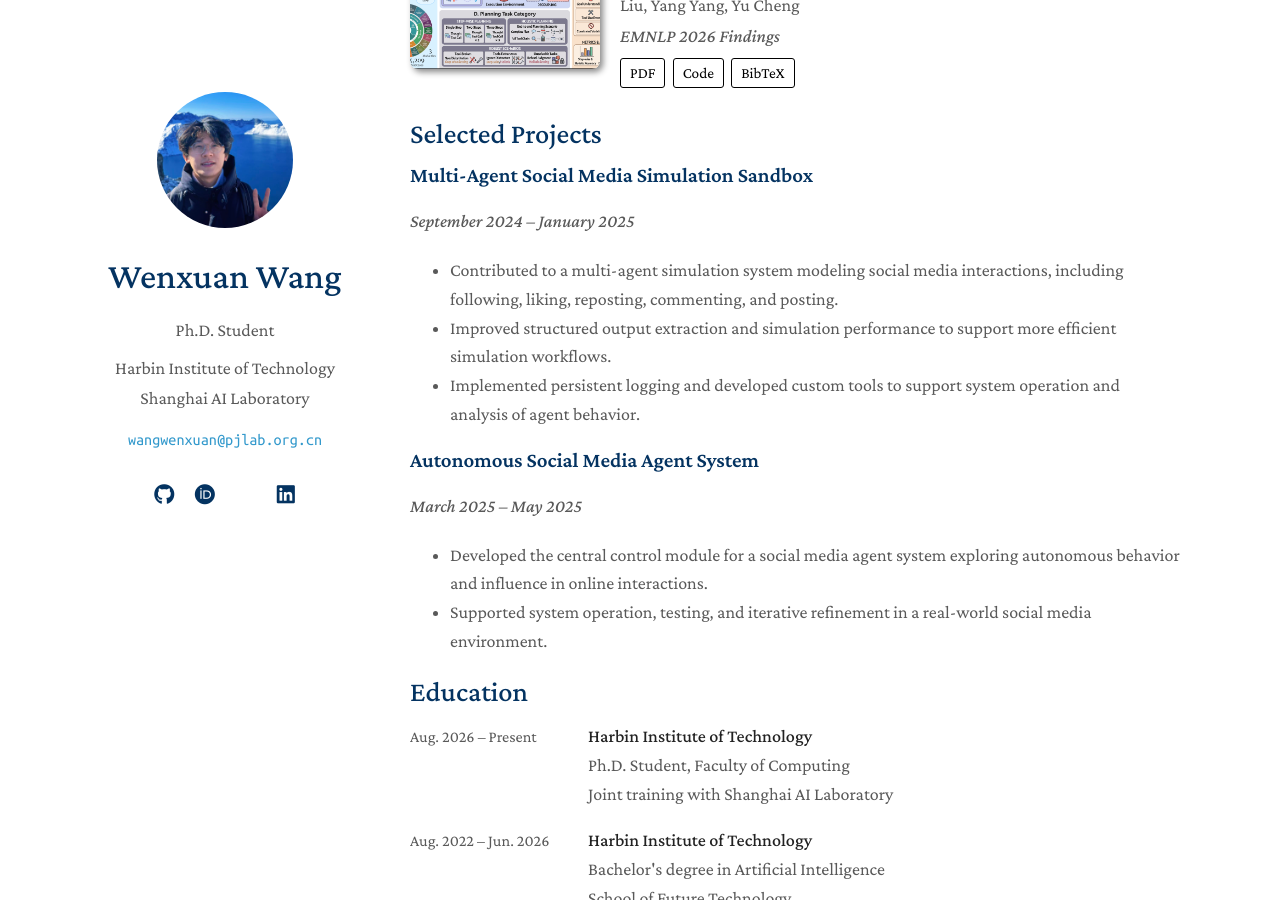
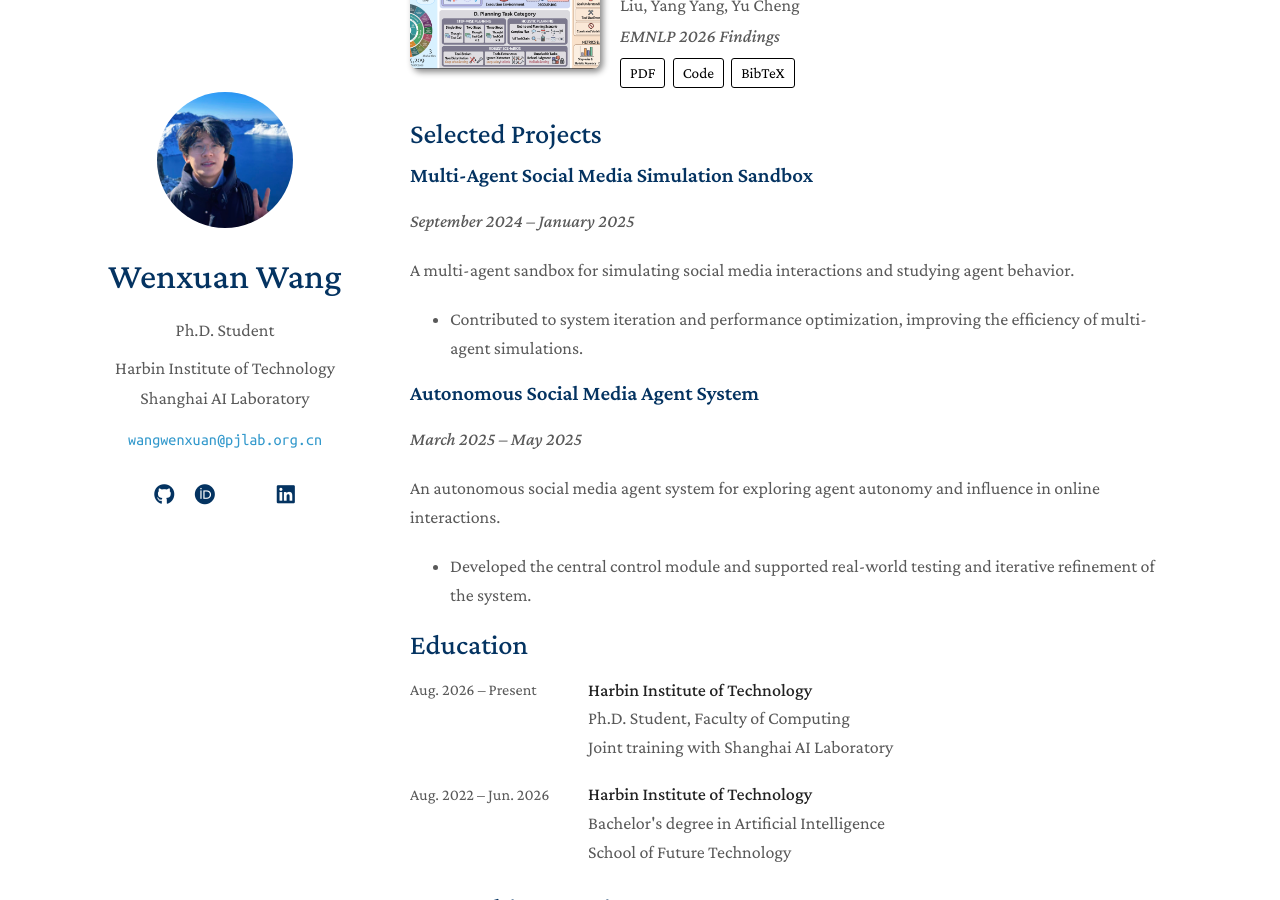
Before and after one commit to Yummytanmo/Yummytanmo.github.io, a Jekyll site: the page built from index.md, in a window 1280 px wide and 900 px high, scrolled down 1109 px. Built offline with Jekyll 4.4.1, drawn with Linux system fonts in a browser that asks for light colours; a style sheet for code colours, icons or effects is not loaded; our own code applies the rules of GitHub Pages for plain Markdown files.

Commit message:
Focus project descriptions on purpose and core contributions

```diff
--- a/index.md
+++ b/index.md
@@ -26,16 +26,17 @@ My research interests lie in **AI agents** and **generative models**. My work ex
 
 *September 2024 – January 2025*
 
-- Contributed to a multi-agent simulation system modeling social media interactions, including following, liking, reposting, commenting, and posting.
-- Improved structured output extraction and simulation performance to support more efficient simulation workflows.
-- Implemented persistent logging and developed custom tools to support system operation and analysis of agent behavior.
+A multi-agent sandbox for simulating social media interactions and studying agent behavior.
+
+- Contributed to system iteration and performance optimization, improving the efficiency of multi-agent simulations.
 
 ### Autonomous Social Media Agent System
 
 *March 2025 – May 2025*
 
-- Developed the central control module for a social media agent system exploring autonomous behavior and influence in online interactions.
-- Supported system operation, testing, and iterative refinement in a real-world social media environment.
+An autonomous social media agent system for exploring agent autonomy and influence in online interactions.
+
+- Developed the central control module and supported real-world testing and iterative refinement of the system.
 
 ## Education
 
```
Also changed, not shown: cv/Wenxuan_Wang_CV.yaml (+4 -5 lines), 1 other file.
